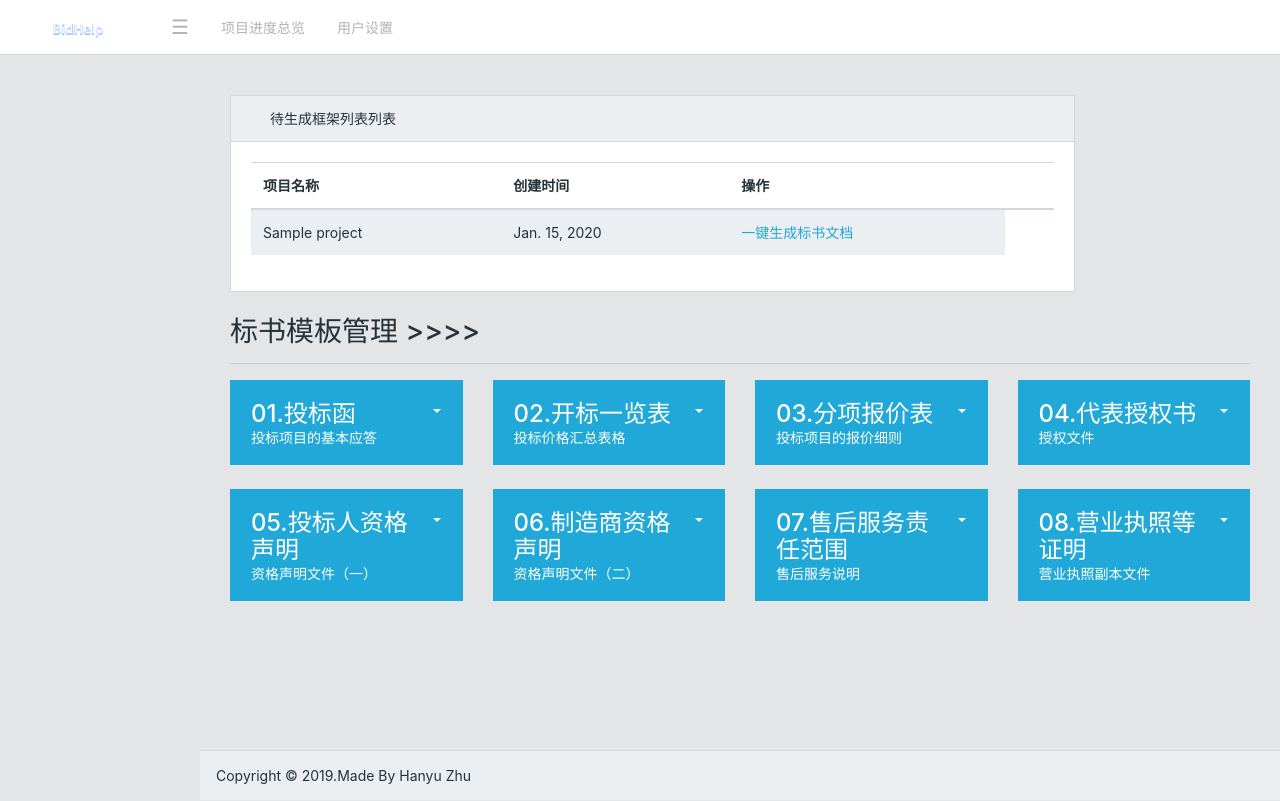
After one commit to zhy1101/biddingMIS, a Django app: page /tofastBidDocPage in a window 1280 px wide. The commit adds this page. Run offline with Django 3.2, Linux system fonts and the light colour scheme; tables that the repository leaves empty hold one stand-in row (values such as "Sample post"); some libraries are stand-ins or nearby versions; some web fonts are replaced.

Commit message:
2019/4/24

```diff
--- a/bidHelp/urls.py
+++ b/bidHelp/urls.py
@@ -9,6 +9,16 @@ urlpatterns =[
     url(r'^toCustomerList$',views.showCustomerDistribution,name='showCustomerDistribution'),
     url(r'^toManageInvitation$',views.toManageInvitation,name='toManageInvitation'),
     url(r'^submitInvitation/(?P<Iid>\d*)$',views.submitInvitation,name='submitInvitation'),
+    url(r'^refuseInvitation/(?P<Iid>\d*)$',views.refuseInvitation,name='refuseInvitation'),
+    url(r'^adminProjectRequest/(?P<npIndex>[0-9]*)/(?P<rpIndex>[0-9]*)$',views.adminProjectRequest,name='adminProjectRequest'),
+    url(r'^posttoAddProjectRequest/(?P<pID>[0-9]*)$',views.posttoAddProjectRequest,name='posttoAddProjectRequest'),
+    url(r'^AddProjectRequest$', views.AddProjectRequest, name='AddProjectRequest'),
+    url(r'^showProjectRequest/(?P<pID>[0-9]*)$', views.showProjectRequest, name='showProjectRequest'),
+    url(r'^showBidRequestforST/(?P<uID>[0-9]*)$', views.showBidRequestforST, name='showBidRequestforST'),
+    url(r'^tofastBidDocPage$', views.tofastBidDocPage, name='tofastBidDocPage'),
+
+
+
 
 
 
--- a/bidHelp/views.py
+++ b/bidHelp/views.py
@@ -5,6 +5,8 @@ from django.http import HttpResponse,HttpResponseRedirect
 from django.urls import reverse
 import bidHelp.models
 from django.db.models import Q
+from django.core.paginator import Paginator
+import datetime
 
 def postlogin(request):
     return render(request,'bidHelp/login.html')
@@ -37,7 +39,7 @@ def toManageInvitation(request):
         customers = bidHelp.models.Customer.objects.filter(cID=invitation.cID.cID)
         cID = str(invitation.cID)
         cdict[cID] = customers[0].cName
-    projectToCreate = bidHelp.models.Project.objects.filter(pState=23).distinct()
+    projectToCreate = bidHelp.models.Project.objects.filter(pState_id=23).distinct()
     context = {'invitationSet':invitationSet,'cdict':cdict,'projectToCreate':projectToCreate}
     return render(request,'bidHelp/Preparation/invitationList.html',context)
 
@@ -57,3 +59,98 @@ def refuseInvitation(request,Iid):
     obj.bidResponse = 'N'
     obj.save()
     return toManageInvitation(request)
+
+def adminProjectRequest(request,npIndex,rpIndex):
+    noListProject = bidHelp.models.Project.objects.filter(pState=23)
+    np = Paginator(noListProject, 5)
+    if npIndex == '':
+        npIndex = '1'
+    npIndex = int(npIndex)
+    noListProject = np.page(npIndex)
+    nplistrange = np.page_range
+    readyProject = bidHelp.models.Project.objects.filter(pState_id__lt=21)
+    rp = Paginator(readyProject, 5)
+    if rpIndex == '':
+        rpIndex = '1'
+    rpIndex = int(rpIndex)
+    readyProject = rp.page(rpIndex)
+    rplistrange = rp.page_range
+    context = {"noListProject":noListProject,"nplistrange":nplistrange,"npIndex":npIndex,
+               "readyProject":readyProject,"rplistrange":rplistrange,"rpIndex":rpIndex}
+    return render(request,'bidHelp/Preparation/adminProjectRequest.html',context)
+
+def posttoAddProjectRequest(request,pID):
+    project = bidHelp.models.Project.objects.get(pID = pID)
+    deviceList = bidHelp.models.Device.objects.all()
+    SSList  = bidHelp.models.User.objects.filter(uKind='SS')
+    ST1List = bidHelp.models.User.objects.filter(uKind='TS')
+    ST2List = bidHelp.models.User.objects.filter(uKind='BS')
+    context = {"project":project,"deviceList":deviceList,"SSList":SSList,"ST1List":ST1List,"ST2List":ST2List}
+    return  render(request,'bidHelp/Preparation/AddProjectRequest.html',context)
+
+def AddProjectRequest(request):
+    request.encoding = 'utf-8'
+    #完善项目信息
+    projectID = request.POST.get('pID')
+    project = bidHelp.models.Project.objects.get(pID=projectID)
+    project.pName = request.POST.get('pName')
+    project.startTime = datetime.datetime.now().strftime('%Y-%m-%d')
+    project.isGuaratee='N'
+    device = bidHelp.models.Device.objects.get(id = request.POST.get('device_id'))
+    project.aimDevice = device
+    project.quantity = request.POST.get('quantity')
+    state = bidHelp.models.StateParam.objects.get(paramID=1)
+    project.pState = state
+    project.save()
+    #完善人员信息
+    staff_st1 = bidHelp.models.User.objects.get(id=request.POST.get('ST1_id'))
+    staff_st2 = bidHelp.models.User.objects.get(id=request.POST.get('ST2_id'))
+    staff_ss = bidHelp.models.User.objects.get(id=request.POST.get('SS_id'))
+    TS = bidHelp.models.Staff_Project(staff=staff_st1,project=project,job='TS')
+    BS = bidHelp.models.Staff_Project(staff=staff_st2,project=project, job='BS')
+    SS = bidHelp.models.Staff_Project(staff=staff_ss, project=project, job='SS')
+    TS.save()
+    BS.save()
+    SS.save()
+    #记录进度信息
+    proccess = bidHelp.models.ProjectProccess(pID=project,proccess=state,time=datetime.datetime.now().strftime('%Y-%m-%d %H:%M:%S'))
+    proccess.save()
+    #记录要求信息
+    req1 = bidHelp.models.BidRequest(pID=project,rName="开标时间",rContent=request.POST.get('bidStartTime'))
+    req2 = bidHelp.models.BidRequest(pID=project,rName="开标地点",rContent=request.POST.get('bidPlace'))
+    req3 = bidHelp.models.BidRequest(pID=project,rName="保证金金额",rContent=request.POST.get('bankPrice'))
+    req4 = bidHelp.models.BidRequest(pID=project,rName="份数要求",rContent=request.POST.get('numRes'))
+    if(request.POST.get('isExpress')==1):
+       req5 = bidHelp.models.BidRequest(pID=project,rName="是否邮寄",rContent='Y')
+    else:
+       req5 = bidHelp.models.BidRequest(pID=project, rName="是否邮寄", rContent='N')
+
+    req6 = bidHelp.models.BidRequest(pID=project,rName="详细要求",rContent=request.POST.get('detail'))
+    req1.save()
+    req2.save()
+    req3.save()
+    req4.save()
+    req5.save()
+    req6.save()
+    # 返回管理页面
+    return adminProjectRequest(request,1,1)
+
+def showProjectRequest(request,pID):
+    project = bidHelp.models.Project.objects.get(pID=pID)
+    sp_TS = bidHelp.models.Staff_Project.objects.get(job='TS',project_id=pID)
+    sp_BS = bidHelp.models.Staff_Project.objects.get(job='BS', project_id=pID)
+    sp_SS = bidHelp.models.Staff_Project.objects.get(job='SS', project_id=pID)
+    reqs = bidHelp.models.BidRequest.objects.filter(pID_id=pID)
+    context ={"project":project,"sp_TS":sp_TS,"sp_BS":sp_BS,"sp_SS":sp_SS,"reqs":reqs}
+    return render(request,'bidHelp/Preparation/showProjectRequest.html',context)
+
+def showBidRequestforST(request,uID):
+    sps = bidHelp.models.Staff_Project.objects.filter(staff__uID=uID)
+    projects ={}
+    for sp in sps:
+        projects[sp.project.id] = sp.project
+    return  render(request,'bidHelp/Bidding/projectRequestListForST.html',{"projects":projects})
+
+def tofastBidDocPage(request):
+    noDocProjects = bidHelp.models.Project.objects.filter(pState_id=1)
+    return render(request,'bidHelp/Bidding/fastBidDocPage.html',{"noDocProjects":noDocProjects})
--- a/biddingMIS/settings.py
+++ b/biddingMIS/settings.py
@@ -44,7 +44,7 @@ MIDDLEWARE = [
     'django.middleware.security.SecurityMiddleware',
     'django.contrib.sessions.middleware.SessionMiddleware',
     'django.middleware.common.CommonMiddleware',
-    'django.middleware.csrf.CsrfViewMiddleware',
+ #   'django.middleware.csrf.CsrfViewMiddleware',
     'django.contrib.auth.middleware.AuthenticationMiddleware',
     'django.contrib.messages.middleware.MessageMiddleware',
     'django.middleware.clickjacking.XFrameOptionsMiddleware',
--- /dev/null
+++ b/templates/bidHelp/Bidding/fastBidDocPage.html
@@ -0,0 +1,185 @@
+{% extends "bidHelp/blank.html" %}
+{% block pageTitle  %}
+ <title>一键生成标书框架</title>
+{% endblock pageTitle%}
+{% block mainPanel %}
+<div class="row" style="margin-top: 40px">
+<div class="col-lg-10">
+    <div class="card">
+        <div class="card-header">
+            <i class="fa fa-align-justify"></i>待生成框架列表列表
+        </div>
+        <div class="card-block">
+            <table class="table table-striped">
+                <thead>
+                    <tr>
+                        <th>项目名称</th>
+                        <th>创建时间</th>
+                        <th>操作</th>
+                        <th></th>
+                    </tr>
+                </thead>
+                <tbody>
+                    {% for pro in noDocProjects %}
+                    <tr>
+                        <td>{{ pro.pName }}</td>
+                        <td>{{ pro.startTime }}</td>
+                        <td><a href="">一键生成标书文档</a></td>
+                    </tr>
+                    {% endfor %}
+                </tbody>
+            </table>
+        </div>
+    </div>
+</div>
+<!--/.col-->
+</div>
+
+    <h3>标书模板管理 >>>></h3>
+    <hr/>
+    <div class="row">
+    <div class="col-sm-6 col-lg-3">
+        <div class="card card-inverse card-primary">
+            <div class="card-block pb-0">
+                <div class="btn-group float-right">
+                    <button type="button" class="btn btn-transparent active dropdown-toggle p-0" data-toggle="dropdown" aria-haspopup="true" aria-expanded="false">
+                        <i class="icon-settings"></i>
+                    </button>
+                    <div class="dropdown-menu dropdown-menu-right">
+                        <a class="dropdown-item" href="E:\毕设文献\BFrom\B01.doc">下载</a>
+                        <a class="dropdown-item" href="#">上传新模板</a>
+                    </div>
+                </div>
+                <h4 class="mb-0">01.投标函</h4>
+                <p>投标项目的基本应答</p>
+            </div>
+        </div>
+    </div>
+
+    <div class="col-sm-6 col-lg-3">
+        <div class="card card-inverse card-primary">
+            <div class="card-block pb-0">
+                <div class="btn-group float-right">
+                    <button type="button" class="btn btn-transparent active dropdown-toggle p-0" data-toggle="dropdown" aria-haspopup="true" aria-expanded="false">
+                        <i class="icon-settings"></i>
+                    </button>
+                    <div class="dropdown-menu dropdown-menu-right">
+                        <a class="dropdown-item" href="file://E:/毕设文献/BFrom/B02.doc">下载</a>
+                        <a class="dropdown-item" href="#">上传新模板</a>
+                    </div>
+                </div>
+                <h4 class="mb-0">02.开标一览表</h4>
+                <p>投标价格汇总表格</p>
+            </div>
+        </div>
+    </div>
+
+    <div class="col-sm-6 col-lg-3">
+        <div class="card card-inverse card-primary">
+            <div class="card-block pb-0">
+                <div class="btn-group float-right">
+                    <button type="button" class="btn btn-transparent active dropdown-toggle p-0" data-toggle="dropdown" aria-haspopup="true" aria-expanded="false">
+                        <i class="icon-settings"></i>
+                    </button>
+                    <div class="dropdown-menu dropdown-menu-right">
+                        <a class="dropdown-item" href="file://E:/毕设文献/BFrom/B03.doc">下载</a>
+                        <a class="dropdown-item" href="#">上传新模板</a>
+                    </div>
+                </div>
+                <h4 class="mb-0">03.分项报价表</h4>
+                <p>投标项目的报价细则</p>
+            </div>
+        </div>
+    </div>
+
+    <div class="col-sm-6 col-lg-3">
+        <div class="card card-inverse card-primary">
+            <div class="card-block pb-0">
+                <div class="btn-group float-right">
+                    <button type="button" class="btn btn-transparent active dropdown-toggle p-0" data-toggle="dropdown" aria-haspopup="true" aria-expanded="false">
+                        <i class="icon-settings"></i>
+                    </button>
+                    <div class="dropdown-menu dropdown-menu-right">
+                        <a class="dropdown-item" href="file://E:/毕设文献/BFrom/B01.doc">下载</a>
+                        <a class="dropdown-item" href="#">上传新模板</a>
+                    </div>
+                </div>
+                <h4 class="mb-0">04.代表授权书</h4>
+                <p>授权文件</p>
+            </div>
+        </div>
+    </div>
+</div>
+<div class="row">
+    <div class="col-sm-6 col-lg-3">
+        <div class="card card-inverse card-primary">
+            <div class="card-block pb-0">
+                <div class="btn-group float-right">
+                    <button type="button" class="btn btn-transparent active dropdown-toggle p-0" data-toggle="dropdown" aria-haspopup="true" aria-expanded="false">
+                        <i class="icon-settings"></i>
+                    </button>
+                    <div class="dropdown-menu dropdown-menu-right">
+                        <a class="dropdown-item" href="file://E:/毕设文献/BFrom/B05.doc">下载</a>
+                        <a class="dropdown-item" href="#">上传新模板</a>
+                    </div>
+                </div>
+                <h4 class="mb-0">05.投标人资格声明</h4>
+                <p>资格声明文件（一）</p>
+            </div>
+        </div>
+    </div>
+
+    <div class="col-sm-6 col-lg-3">
+        <div class="card card-inverse card-primary">
+            <div class="card-block pb-0">
+                <div class="btn-group float-right">
+                    <button type="button" class="btn btn-transparent active dropdown-toggle p-0" data-toggle="dropdown" aria-haspopup="true" aria-expanded="false">
+                        <i class="icon-settings"></i>
+                    </button>
+                    <div class="dropdown-menu dropdown-menu-right">
+                        <a class="dropdown-item" href="file://E:/毕设文献/BFrom/B06.doc">下载</a>
+                        <a class="dropdown-item" href="#">上传新模板</a>
+                    </div>
+                </div>
+                <h4 class="mb-0">06.制造商资格声明</h4>
+                <p>资格声明文件（二）</p>
+            </div>
+        </div>
+    </div>
+
+    <div class="col-sm-6 col-lg-3">
+        <div class="card card-inverse card-primary">
+            <div class="card-block pb-0">
+                <div class="btn-group float-right">
+                    <button type="button" class="btn btn-transparent active dropdown-toggle p-0" data-toggle="dropdown" aria-haspopup="true" aria-expanded="false">
+                        <i class="icon-settings"></i>
+                    </button>
+                    <div class="dropdown-menu dropdown-menu-right">
+                        <a class="dropdown-item" href="file://E:/毕设文献/BFrom/B07.doc">下载</a>
+                        <a class="dropdown-item" href="#">上传新模板</a>
+                    </div>
+                </div>
+                <h4 class="mb-0">07.售后服务责任范围</h4>
+                <p>售后服务说明</p>
+            </div>
+        </div>
+    </div>
+
+    <div class="col-sm-6 col-lg-3">
+        <div class="card card-inverse card-primary">
+            <div class="card-block pb-0">
+                <div class="btn-group float-right">
+                    <button type="button" class="btn btn-transparent active dropdown-toggle p-0" data-toggle="dropdown" aria-haspopup="true" aria-expanded="false">
+                        <i class="icon-settings"></i>
+                    </button>
+                    <div class="dropdown-menu dropdown-menu-right">
+                        <a class="dropdown-item" href="file://E:/毕设文献/BFrom/B01.doc">下载</a>
+                    </div>
+                </div>
+                <h4 class="mb-0">08.营业执照等证明</h4>
+                <p>营业执照副本文件</p>
+            </div>
+        </div>
+    </div>
+</div>
+{%endblock%}
--- a/templates/bidHelp/blank.html
+++ b/templates/bidHelp/blank.html
@@ -7,7 +7,9 @@
     <meta http-equiv="X-UA-Compatible" content="IE=edge">
     <meta name="viewport" content="width=device-width, initial-scale=1, shrink-to-fit=no">
     <link rel="shortcut icon" href="/static/bidHelp/css/img/favicon.png">
-    <title>BidHelp投标履约管理系统</title>
+    {% block pageTitle  %}
+     <title>BidHelp投标履约管理系统</title>
+    {% endblock pageTitle%}
 
     <!-- Icons -->
     <link href="/static/bidHelp/css/font-awesome.min.css" rel="stylesheet">
@@ -61,7 +63,7 @@
 										<a class="nav-link" href="http://127.0.0.1:8000/toCustomerList"><i class="icon-puzzle"></i> 客户审查</a>
 									</li>
 									<li class="nav-item">
-										<a class="nav-link" href="components-cards.html"><i class="icon-puzzle"></i>项目要求清单管理</a>
+										<a class="nav-link" href="http://127.0.0.1:8000/adminProjectRequest/1/1"><i class="icon-puzzle"></i>项目要求清单管理</a>
 									</li>
 								</ul>
 							</li>
@@ -69,13 +71,7 @@
 								<a class="nav-link nav-dropdown-toggle" href="#"><i class="icon-book-open "></i>投标作业</a>
 								<ul class="nav-dropdown-items">
 									<li class="nav-item">
-										<a class="nav-link" href="icons-font-awesome.html"><i class="icon-book-open "></i>查询要求清单</a>
-									</li>
-									<li class="nav-item">
-										<a class="nav-link" href="icons-simple-line-icons.html"><i class="icon-book-open "></i>标书模板管理</a>
-									</li>
-									<li class="nav-item">
-										<a class="nav-link" href="icons-simple-line-icons.html"><i class="icon-book-open "></i>一键生成基础标书文档</a>
+										<a class="nav-link" href="http://127.0.0.1:8000/tofastBidDocPage"><i class="icon-book-open "></i>一键生成基础标书文档</a>
 									</li>
 									<li class="nav-item">
 										<a class="nav-link" href="icons-simple-line-icons.html"><i class="icon-book-open "></i>投标保函管理</a>
@@ -177,7 +173,7 @@
 								<a class="nav-link nav-dropdown-toggle" href="#"><i class="icon-book-open "></i>投标作业</a>
 								<ul class="nav-dropdown-items">
 									<li class="nav-item">
-										<a class="nav-link" href="icons-font-awesome.html"><i class="icon-book-open "></i>查询要求清单</a>
+										<a class="nav-link" href="http://127.0.0.1:8000/showBidRequestforST/{{ session.uID }}"><i class="icon-book-open "></i>查询要求清单</a>
 									</li>
 									<li class="nav-item">
 										<a class="nav-link" href="icons-simple-line-icons.html"><i class="icon-book-open "></i>标价预测</a>
@@ -239,7 +235,7 @@
 					</nav>
 {% endif %}
 
-{% if  request.session.uKind == 'ST' %}
+{% if  request.session.uKind == 'TS' or request.session.uKind == 'BS' %}
 		 <nav class="sidebar-nav">
 						<ul class="nav">
 							<li class="nav-item">
@@ -260,7 +256,7 @@
 								<a class="nav-link nav-dropdown-toggle" href="#"><i class="icon-book-open "></i>投标作业</a>
 								<ul class="nav-dropdown-items">
 									<li class="nav-item">
-										<a class="nav-link" href="icons-font-awesome.html"><i class="icon-book-open "></i>查询要求清单</a>
+										<a class="nav-link" href="http://127.0.0.1:8000/showBidRequestforST/{{ session.uID }}"><i class="icon-book-open "></i>查询要求清单</a>
 									</li>
 									<li class="nav-item">
 										<a class="nav-link" href="icons-simple-line-icons.html"><i class="icon-book-open "></i>一键生成基础标书文档</a>
@@ -322,6 +318,7 @@
 								</ul>
 							</li>
 						</ul>
+                      </li></ul>
 					</nav>
 {%endif%}
         </div>
```
Also changed, not shown: templates/bidHelp/Bidding/projectRequestListForST.html (added, +37 -0 lines), templates/bidHelp/Preparation/AddProjectRequest.html (added, +149 -0 lines), templates/bidHelp/Preparation/adminProjectRequest.html (added, +95 -0 lines), templates/bidHelp/Preparation/invitationList.html (+7 -1 lines), templates/bidHelp/Preparation/showProjectRequest.html (added, +64 -0 lines).
